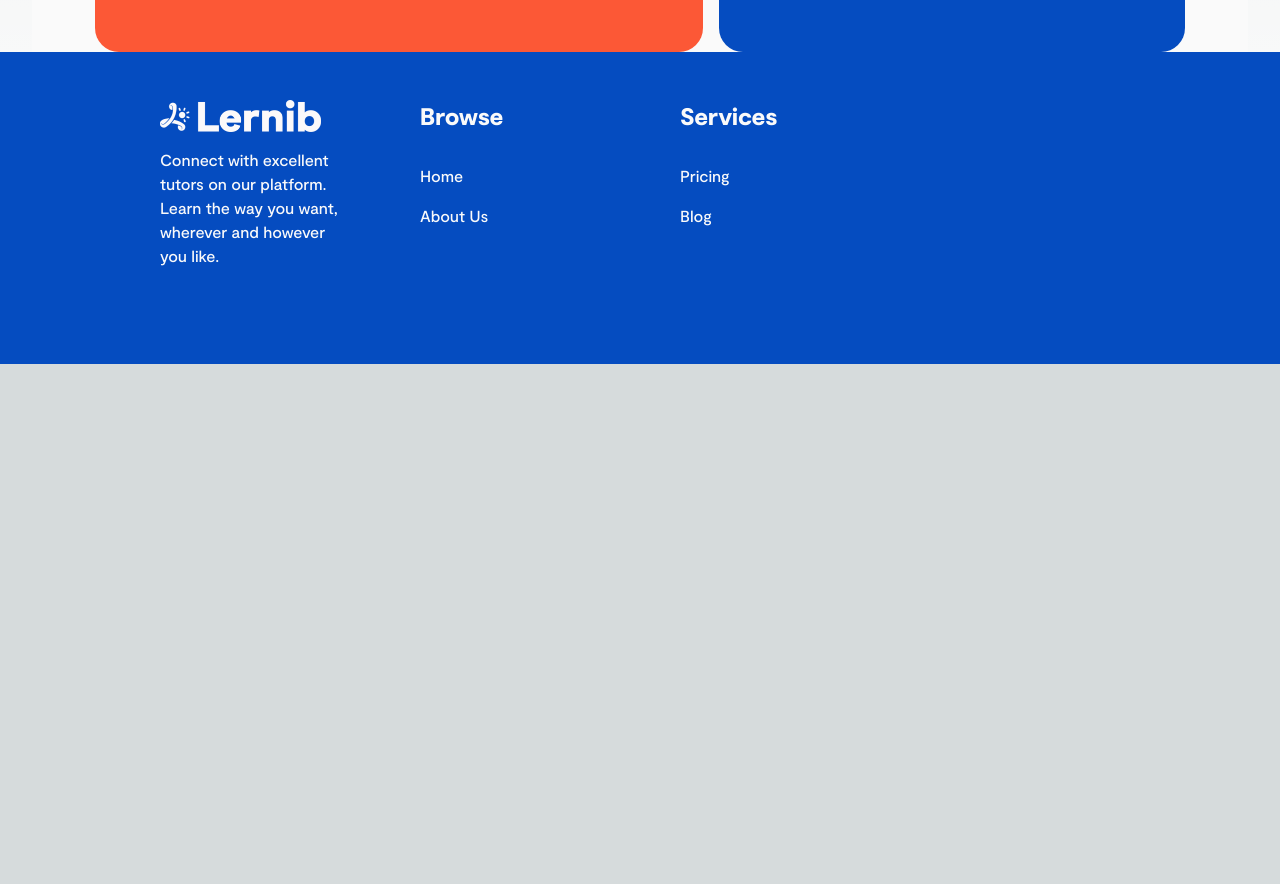
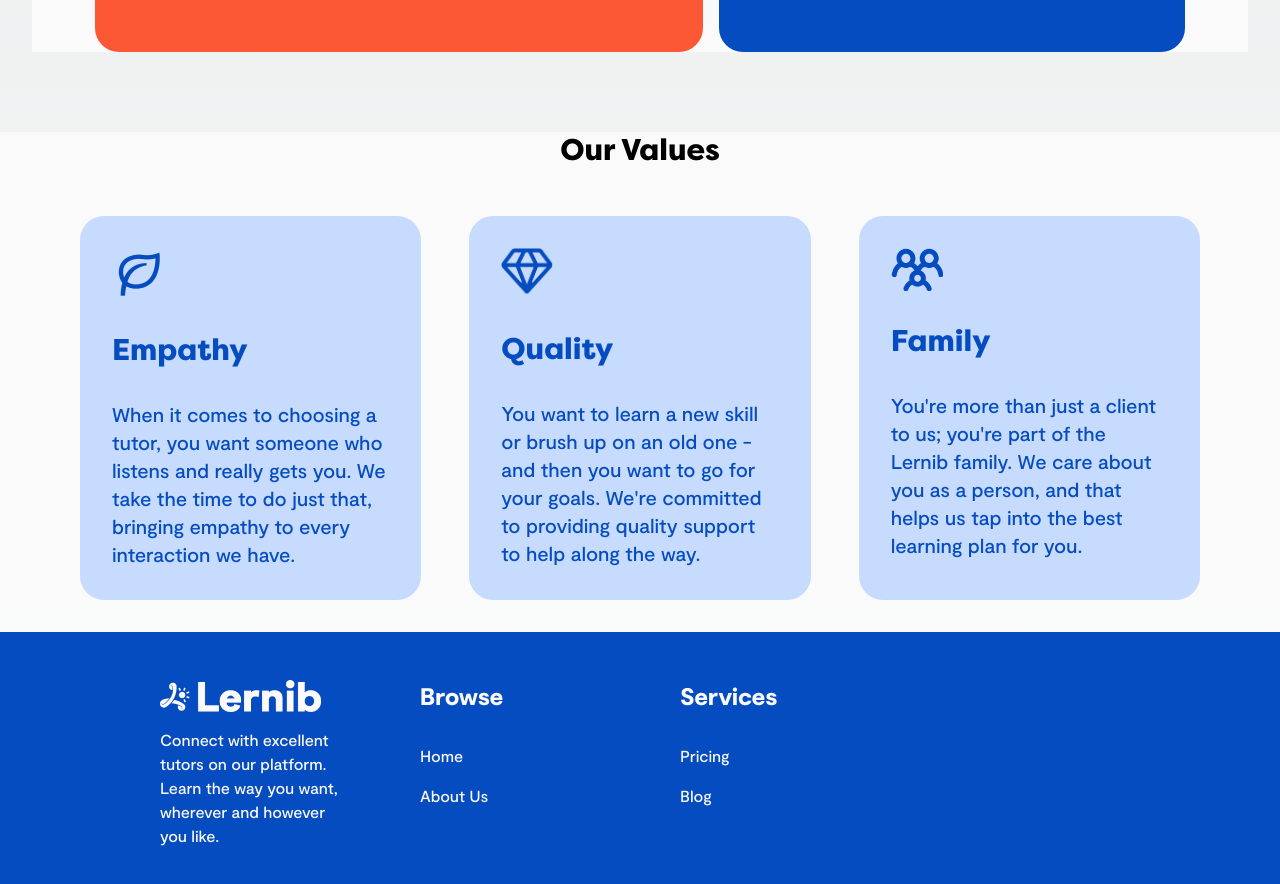
Before and after one commit to lernib/lernib-com, a Next.js app: page /about in a window 1280 px wide. Shown: the part 1460-2344 px from the top of the page. Before the commit the page ends 1824 px from the top, so only its background shows below. Built offline with nearby package versions, Linux system fonts and the light colour scheme.

Commit message:
feat(app): about values
Added about page values section

```diff
--- a/src/app/about/page.tsx
+++ b/src/app/about/page.tsx
@@ -1,9 +1,12 @@
+import Image from "next/image";
+
 import PageFooter from "@/components/PageFooter";
 import PageHeader from "@/components/PageHeader";
 import {
   filson_pro_heavy,
   moderat_black, moderat_bold
 } from "@/utils/font";
+import VALUES from "@/data/values";
 
 export default function Home() {
 	return (
@@ -147,6 +150,68 @@ export default function Home() {
 					</p>
 				</div>
 			</div>
+			<div className="
+				bg-lernib1 text-black
+
+				flex flex-col justify-start items-center
+				mb-8 mt-20
+			">
+				<h1 className={`
+					${filson_pro_heavy.className}
+
+					text-3xl mb-12
+				`}>
+					Our Values
+				</h1>
+				<div className="
+					grid grid-rows-3 grid-cols-1
+					gap-x-12 gap-y-8
+					mx-8
+
+					lg:grid-cols-3 lg:grid-rows-1
+					lg:mx-20
+					lg:gap-y-0
+				">
+					{VALUES.map(value => (
+						<div className="
+							bg-lernib2-700 text-lernib2
+
+							self-stretch
+
+							rounded-3xl
+							p-8
+
+							flex flex-col
+
+							lg:h-full
+						">
+							<Image
+								src={value.icon}
+								alt={`${value.title} icon`}
+								width="52"
+								height="52"
+							/>
+
+							<h2 className={`
+								${filson_pro_heavy.className}
+
+								text-3xl
+								pt-8
+							`}>
+								{value.title}
+							</h2>
+
+							<p className="
+								text-xl
+								mt-8
+								max-w-[27ch]
+							">
+								{value.content}
+							</p>
+						</div>
+					))}
+				</div>
+			</div>
 			<PageFooter />
 		</>
 	)
--- /dev/null
+++ b/src/data/values.ts
@@ -0,0 +1,22 @@
+import empathy from "@/assets/images/icons/empathy.png";
+import quality from "@/assets/images/icons/quality.png";
+import family from "@/assets/images/icons/family.png";
+
+
+export default [
+  {
+    "title": "Empathy",
+    "icon": empathy,
+    "content": "When it comes to choosing a tutor, you want\nsomeone who listens and really gets you. We\ntake the time to do just that, bringing empathy\nto every interaction we have.\n"
+  },
+  {
+    "title": "Quality",
+    "icon": quality,
+    "content": "You want to learn a new skill or brush up on an\nold one - and then you want to go for your goals.\nWe're committed to providing quality support to\nhelp along the way.\n"
+  },
+  {
+    "title": "Family",
+    "icon": family,
+    "content": "You're more than just a client to us; you're part\nof the Lernib family. We care about you as a person,\nand that helps us tap into the best learning plan\nfor you. \n"
+  }
+]
```
